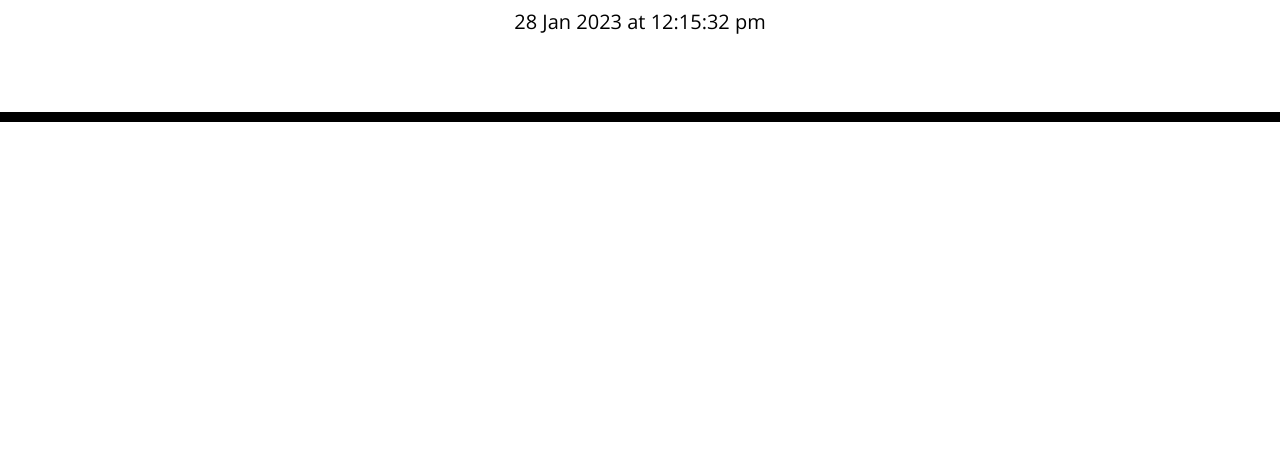
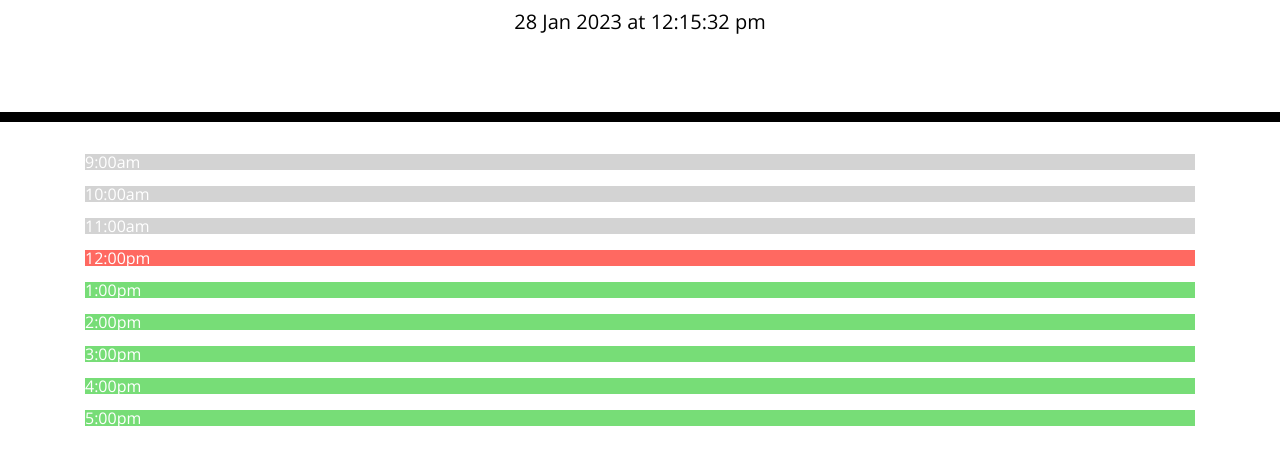
Before and after one commit to Zwirled/planner-app, a plain HTML site: page index.html in a window 1280 px wide. Shown: the part 182-646 px from the top of the page. Drawn offline with nearby package versions, Linux system fonts and the light colour scheme.

Commit message:
Added schedule container and set interval functionality

```diff
--- a/assets/css/style.css
+++ b/assets/css/style.css
@@ -47,7 +47,7 @@ textarea {
     color: white;
 }
 
-.present {
+.current {
     background-color: #ff6961;
     color: white;
 }
--- a/assets/js/main.js
+++ b/assets/js/main.js
@@ -12,3 +12,40 @@ function displayDay() {
 
 // Call displayDay function every 1s
 setInterval(displayDay, 1000);
+
+////////
+////////
+
+let container = $('.container');
+
+function displaySchedule() {
+    container.empty();
+    for (let i = 9; i <= 17; i++) {
+        // Create the time block div
+        let timeBlock = $('<div>');
+        // Get the hour
+        let hour = moment().hour(i).minute(0).second(0);
+        // Create a p tag
+        let timeParagraph = $('<p>');
+        // Add hour to the p
+        timeParagraph.text(hour.format('h:mma'));
+        // Append the p to the time block
+        timeBlock.append(timeParagraph);
+        // Append the time block to the container
+        container.append(timeBlock);
+
+        if (hour.isBefore(moment(), 'hour')) {
+            // If the hour has passed, add class 'past'
+            timeBlock.addClass('past');
+        } else if (hour.isSame(moment(), 'hour')) {
+            // If the hour is current, add class 'current'
+            timeBlock.addClass('current');
+        } else if (hour.isAfter(moment(), 'hour')) {
+            // If the hour is upcoming, add class 'future'
+            timeBlock.addClass('future');
+        }
+    }
+}
+
+// Call displaySchedule function every 1s
+setInterval(displaySchedule, 1000);
```
